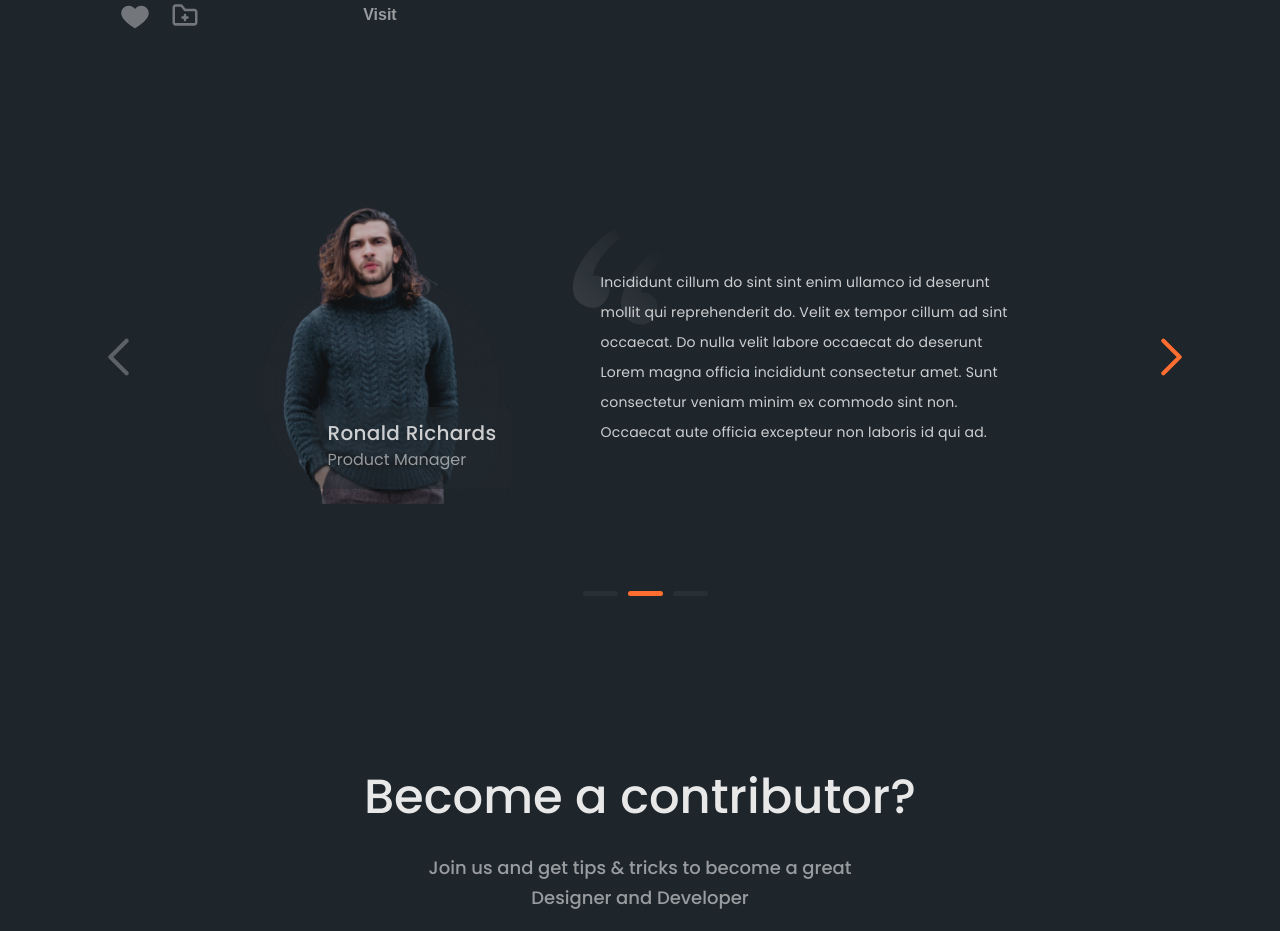
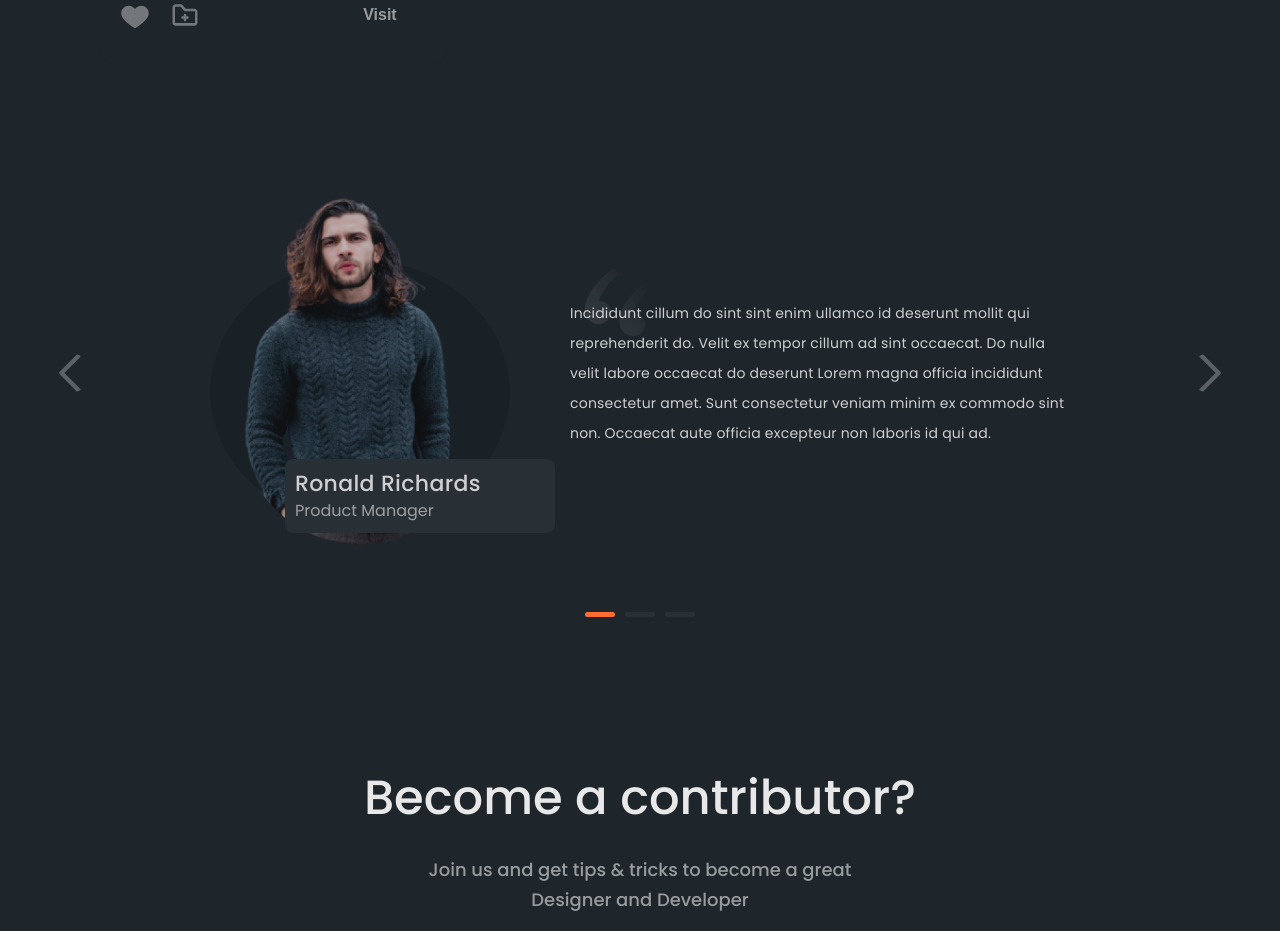
Before and after one commit to AmirbekkAmonov/antools-react, a React (Create React App) app: page / in a window 1280 px wide. Shown: the part 3800-4731 px from the top of the page. Built offline with nearby package versions, Linux system fonts and the light colour scheme; the HTML template or start-up script is replaced by a standard one.

Commit message:
mobile, aos, carousel

```diff
--- a/src/components/sections/Carousel/carousel.jsx
+++ b/src/components/sections/Carousel/carousel.jsx
@@ -1,31 +1,85 @@
-import './carousel.scss'
+import React, { useState } from 'react';
+import './carousel.scss';
 
 function Carousel() {
+    const [currentIndex, setCurrentIndex] = useState(0);
+
+    const reviews = [
+        {
+            id: 1,
+            name: 'Ronald Richards',
+            position: 'Product Manager',
+            text: 'Incididunt cillum do sint sint enim ullamco id deserunt mollit qui reprehenderit do. Velit ex tempor cillum ad sint occaecat. Do nulla velit labore occaecat do deserunt Lorem magna officia incididunt consectetur amet. Sunt consectetur veniam minim ex commodo sint non. Occaecat aute officia excepteur non laboris id qui ad.',
+            img: './assets/images/User.png',
+        },
+        {
+            id: 2,
+            name: 'Sarah Connor',
+            position: 'UX Designer',
+            text: 'Sunt consectetur veniam minim ex commodo sint non. Occaecat aute officia excepteur non laboris id qui ad.',
+            img: './assets/images/User.png',
+        },
+        {
+            id: 3,
+            name: 'James Smith',
+            position: 'Software Engineer',
+            text: 'Sunt consectetur veniam minim ex commodo sint non. Occaecat aute officia excepteur...',
+            img: './assets/images/User.png',
+        },
+    ];
+
+    const handleNext = () => {
+        setCurrentIndex((prevIndex) => (prevIndex + 1) % reviews.length);
+    };
+
+    const handlePrev = () => {
+        setCurrentIndex((prevIndex) => (prevIndex - 1 + reviews.length) % reviews.length);
+    };
+
+    const goToSlide = (index) => {
+        setCurrentIndex(index);
+    };
+
     return (
         <section className='carousel'>
             <div className='container'>
-                <div className='carousel__content'>
-                    <img src="./assets/icons/Vector.svg" alt="" />
+                <div className='carousel__content' data-aos="fade-up">
+                    <img
+                        src="./assets/icons/Vector.svg"
+                        alt="Previous"
+                        className="carousel__arrow"
+                        onClick={handlePrev}
+                    />
                     <div className='user'>
                         <div className='user__img'>
                             <div className='back'></div>
-                            <img src="./assets/images/User.png" alt="" />
+                            <img src={reviews[currentIndex].img} alt={reviews[currentIndex].name} />
                             <div className='user__img__text'>
-                                <strong>Ronald Richards</strong>
-                                <p>Product Manager</p>
+                                <strong>{reviews[currentIndex].name}</strong>
+                                <p>{reviews[currentIndex].position}</p>
                             </div>
                         </div>
                         <div className='user__text'>
-                            <img src="./assets/icons/“.svg" alt="" />
-                            <p>Incididunt cillum do sint sint enim ullamco id deserunt mollit qui reprehenderit do. Velit ex tempor cillum ad sint occaecat. Do nulla velit labore occaecat do deserunt Lorem magna officia incididunt consectetur amet. Sunt consectetur veniam minim ex commodo sint non. Occaecat aute officia excepteur non laboris id qui ad.</p>
+                            <img src="./assets/icons/“.svg" alt="Quote" />
+                            <p>{reviews[currentIndex].text}</p>
                         </div>
                     </div>
-                    <img src="./assets/icons/Vector2.svg" alt="" />
+                    <img
+                        style={{ transform: 'rotate(180deg)' }}
+                        src="./assets/icons/Vector.svg"
+                        alt="Next"
+                        className="carousel__arrow"
+                        onClick={handleNext}
+                    />
                 </div>
                 <div className='carousel__line'>
-                    <div></div>
-                    <div className='active'></div>
-                    <div></div>
+                    {reviews.map((_, index) => (
+                        <div
+                            key={index}
+                            className={currentIndex === index ? 'active' : ''}
+                            onClick={() => goToSlide(index)}
+                        ></div>
+                    ))}
                 </div>
             </div>
         </section>
--- a/src/components/sections/Carousel/carousel.scss
+++ b/src/components/sections/Carousel/carousel.scss
@@ -1,74 +1,85 @@
 .carousel {
-    padding: 70px 90px 70px 100px;
+    width: 100%;
+    max-width: 1200px;
+    margin: 0 auto;
+    padding: 50px 0;
+    @media (max-width: 450px) {
+        display: none;
+    }
 
     .container {
         display: flex;
+        flex-direction: column;
         align-items: center;
-        flex-direction: column;
-        justify-content: center;
-        gap: 30px;
     }
 
-    &__content {
-        width: 100%;
+    .carousel__content {
         display: flex;
         align-items: center;
         justify-content: space-between;
-        gap: 30px;
+        width: 100%;
+        position: relative;
+
         img {
+            padding: 10px;
             cursor: pointer;
+            width: 60px;
+            height: 60px;
+            border-radius: 50%;
+            transition: all 0.3s ease;
+            &:hover {
+                background-color: rgba(0, 0, 0, 0.1);
+            }
         }
 
         .user {
-            width: 90%;
             display: flex;
             align-items: center;
             justify-content: center;
-            gap: 100px;
+            text-align: center;
+            gap: 40px;
+            @media (max-width: 730px) {
+                flex-direction: column;
+            }
 
-            &__img {
+
+            .user__img {
                 position: relative;
-                width: 25%;
+                margin-right: 20px;
 
                 .back {
+                    position: absolute;
+                    bottom: 10%;
+                    left: 0%;
                     width: 100%;
-                    height: 75%;
-                    background: #28303633;
+                    height: 70%;
+                    background-color: rgba(0, 0, 0, 0.1);
                     border-radius: 50%;
-                    position: absolute;
-                    top: 60%;
-                    left: 50%;
-                    transform: translate(-50%, -50%);
-                    z-index: 0;
-                    backdrop-filter: blur(50px)
-
+                    z-index: -1;
                 }
 
                 img {
-                    position: relative;
-                    width: 100%;
-                    height: 100%;
-                    z-index: 1;
+                    width: 300px;
+                    height: auto;
+                    border-radius: 50%;
                 }
 
-                &__text {
+                .user__img__text {
+                    border-radius: 8px;
+                    padding: 10px;
+                    width: 90%;
                     position: absolute;
-                    bottom: 7%;
-                    right: -5%;
-                    border-radius: 8px;
-                    padding: 10px 15px 16px 15px;
+                    bottom: -2%;
+                    left: 70%;
+                    transform: translate(-50%, -50%);
+                    background-color: #283036;
                     display: flex;
-                    align-items: start;
-                    justify-content: start;
                     flex-direction: column;
-                    background: #28303633;
-                    z-index: 2;
-                    border: 1px solid;
-                    border-image-source: linear-gradient(96.67deg, rgba(255, 255, 255, 0.1) -5.21%, rgba(255, 255, 255, 0) 93.75%);
                     backdrop-filter: blur(50px);
 
+
                     strong {
-                        font-size: 20px;
+                        font-size: 22px;
                         font-weight: 500;
                         line-height: 30px;
                         letter-spacing: 0.015em;
@@ -90,16 +101,16 @@
                 }
             }
 
-            &__text {
+            .user__text {
                 position: relative;
-                width: calc(50% - 50px);
+                max-width: 500px;
 
                 img {
                     position: absolute;
-                    top: -25%;
-                    left: -25%;
-                    width: 60%;
-                    height: 60%;
+                    top: -30%;
+                    left: 0;
+                    width: 100px;
+                    height: auto;
                 }
 
                 p {
@@ -110,28 +121,29 @@
                     text-align: left;
                     text-underline-position: from-font;
                     text-decoration-skip-ink: none;
-                    color: #ffffffc7;
+                    color: #FFFFFFC7;
                 }
             }
         }
     }
-    &__line {
+
+    .carousel__line {
+        display: flex;
+        justify-content: center;
         margin-top: 50px;
-        width: 100%;
-        display: flex;
-        align-items: center;
-        justify-content: center;
-        gap: 10px;
+
         div {
-            width: 35px;
+            width: 30px;
             height: 5px;
             border-radius: 5px;
+            margin: 0 5px;
             background-color: #283036;
+            transition: background-color 0.3s ease;
             cursor: pointer;
+        }
 
-            &.active {
-                background-color: #FF6E30;
-            }
+        .active {
+            background-color: #FF6E30;
         }
     }
 }
```
